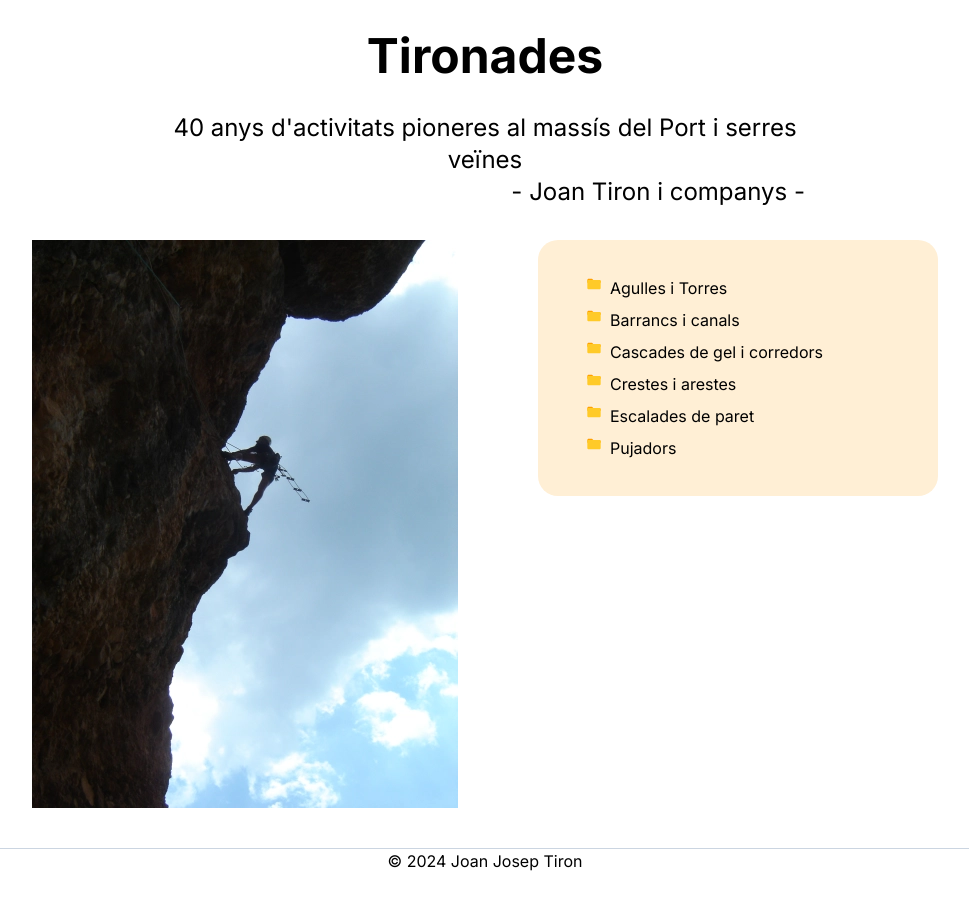
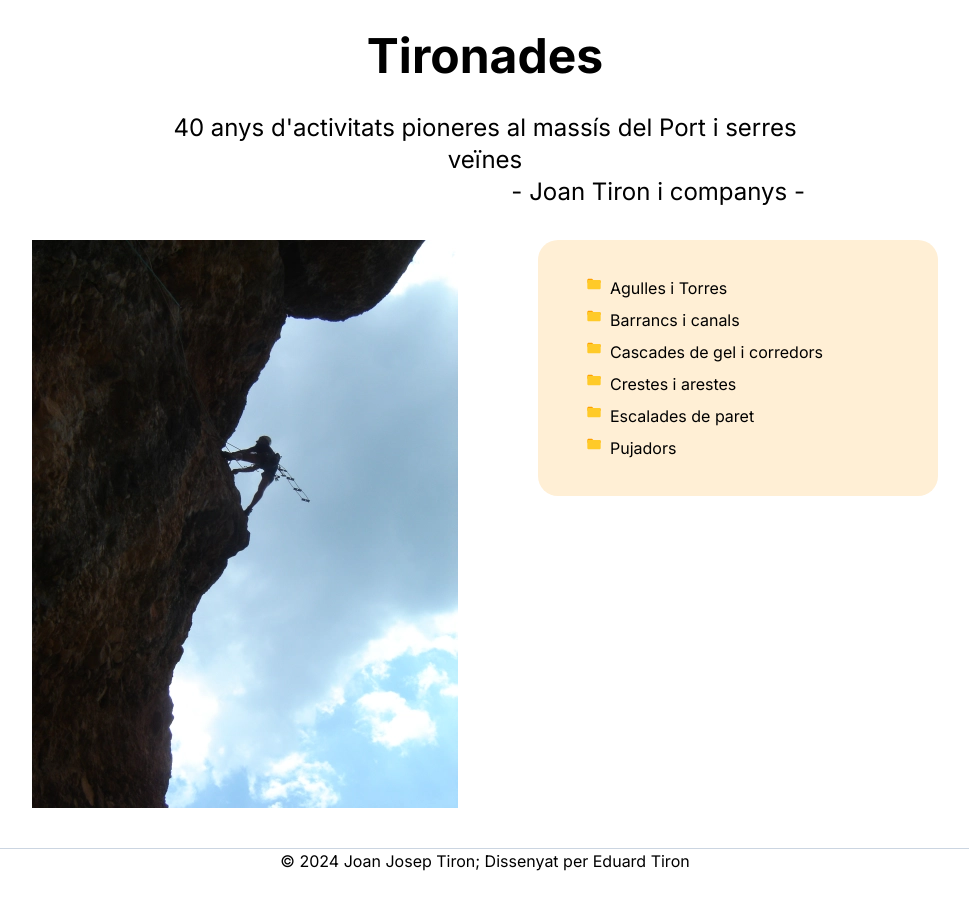
Before and after one commit to Tyronnosaurus/tironades, a Next.js app: page / in a window 1280 px wide. Shown: the whole page, without its empty margins (155-1124 px from the left). Built offline with nearby package versions, Linux system fonts and the light colour scheme.

Commit message:
Added "Designed by" to footer

```diff
--- a/src/components/Footer.tsx
+++ b/src/components/Footer.tsx
@@ -6,7 +6,7 @@ const Footer = () => {
   return (
     <footer className="text-center w-full h-14 mt-10
                        bg-white border-t border-slate-300">
-      &copy; {(new Date().getFullYear())} Joan Josep Tiron
+      &copy; {(new Date().getFullYear())} Joan Josep Tiron; Dissenyat per Eduard Tiron
     </footer>
   )
 
```
